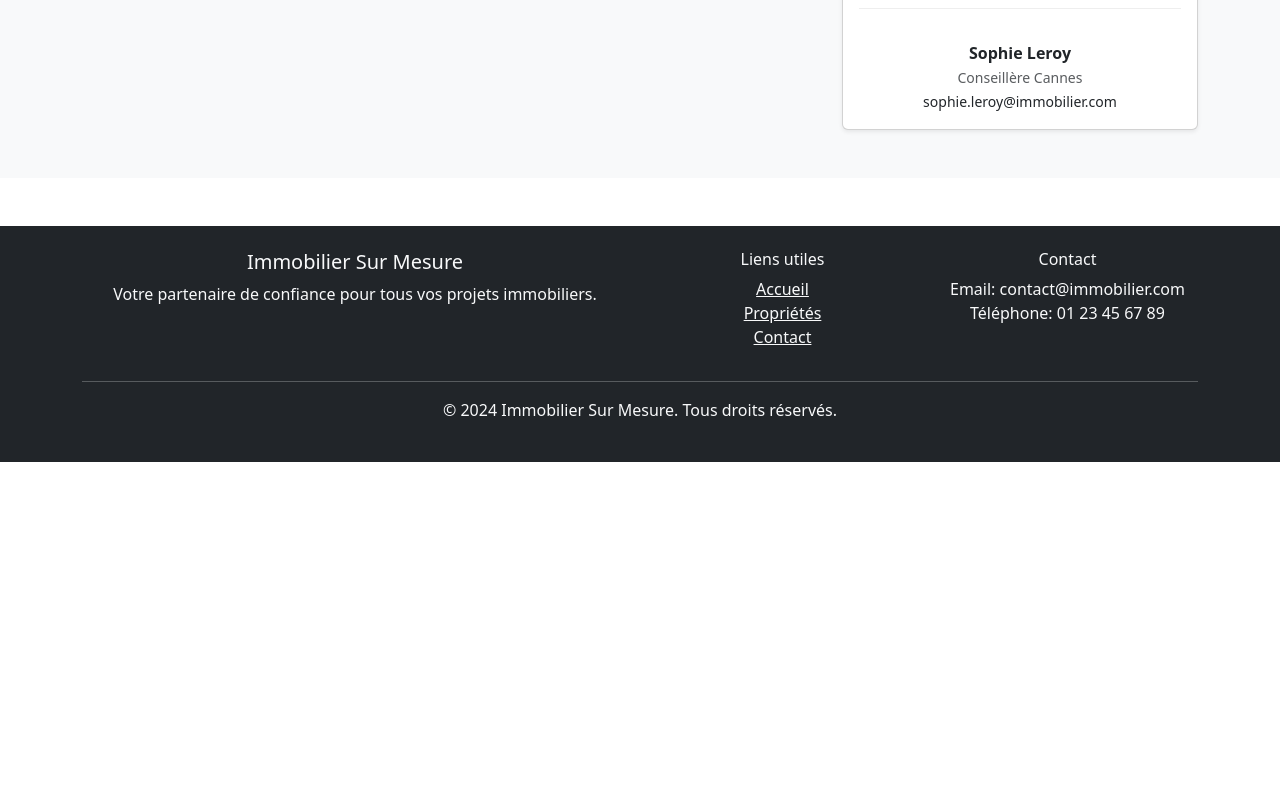
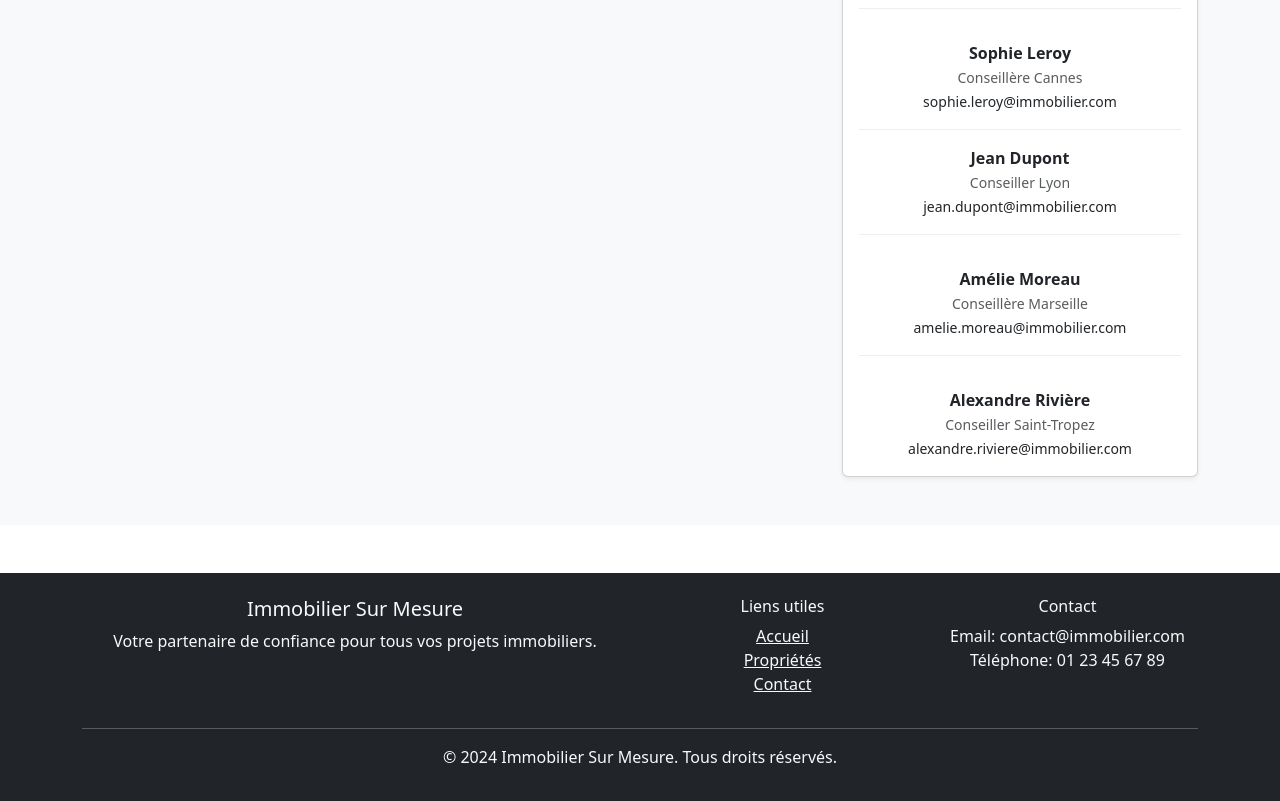
Before and after one commit to sanaarouch/immobilier_front, a React (Create React App) app: page /contact in a window 1280 px wide. Shown: the part 980-1781 px from the top of the page. Before the commit the page ends 1442 px from the top, so only its background shows below. Built offline with nearby package versions, Linux system fonts and the light colour scheme; no server answers; the HTML template or start-up script is replaced by a standard one.

Commit message:
Updated Contact.js

```diff
--- a/src/pages/contact/Contact.js
+++ b/src/pages/contact/Contact.js
@@ -224,6 +224,24 @@ const Contact = () => {
                   <small className="text-muted">Conseillère Cannes</small><br />
                   <small>sophie.leroy@immobilier.com</small>
                 </div>
+
+                <div className="team-member mb-3">
+                  <strong>Jean Dupont</strong><br />
+                  <small className="text-muted">Conseiller Lyon</small><br />
+                  <small>jean.dupont@immobilier.com</small>
+                </div>
+
+                <div className="team-member mb-3">
+                  <strong>Amélie Moreau</strong><br />
+                  <small className="text-muted">Conseillère Marseille</small><br />
+                  <small>amelie.moreau@immobilier.com</small>
+                </div>
+
+                <div className="team-member">
+                  <strong>Alexandre Rivière</strong><br />
+                  <small className="text-muted">Conseiller Saint-Tropez</small><br />
+                  <small>alexandre.riviere@immobilier.com</small>
+                </div>
               </Card.Body>
             </Card>
           </Col>
```
